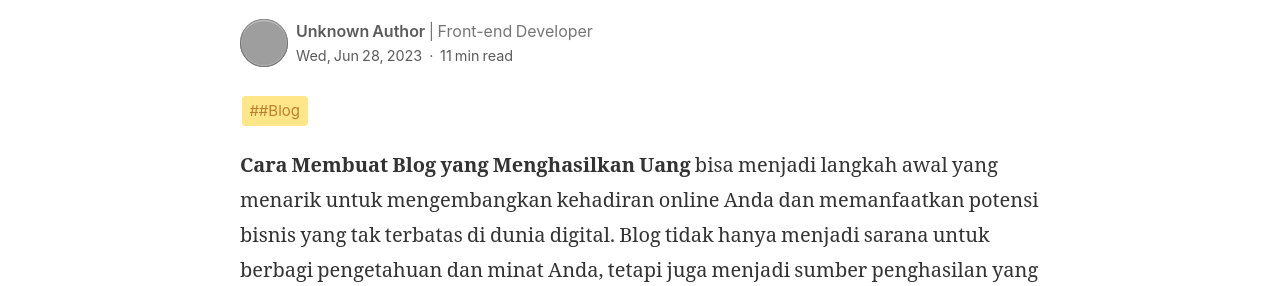
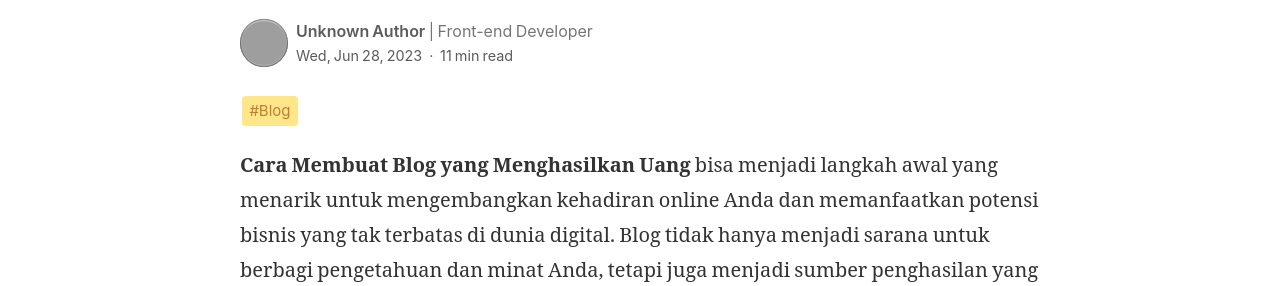
Before and after one commit to ikuakune/ikuakune.github.io, a Jekyll site: the page built from _posts/2023-06-28-cara-membuat-blog-yang-menghasilkan-uang.md, in a window 1280 px wide and 900 px high. Shown: the part 226-512 px from the top of the window. Built offline with Jekyll 4.4.1, drawn with Linux system fonts in a browser that asks for light colours; grey boxes are pictures that could not be loaded.

```diff
--- a/_posts/2023-06-28-cara-membuat-blog-yang-menghasilkan-uang.md
+++ b/_posts/2023-06-28-cara-membuat-blog-yang-menghasilkan-uang.md
@@ -3,7 +3,7 @@ layout: post
 title: Cara Membuat Blog yang Menghasilkan Uang
 date: 2023-06-28T18:14:54.035Z
 image: /images/cara-membuat-blog-yang-menghasilkan-uang.webp
-tags: "#Blog"
+tags: Blog
 ---
 **Cara Membuat Blog yang Menghasilkan Uang** bisa menjadi langkah awal yang menarik untuk mengembangkan kehadiran online Anda dan memanfaatkan potensi bisnis yang tak terbatas di dunia digital. Blog tidak hanya menjadi sarana untuk berbagi pengetahuan dan minat Anda, tetapi juga menjadi sumber penghasilan yang menarik. Dalam artikel ini, kami akan membahas **langkah-langkah penting** dalam **membuat blog yang menghasilkan uang** secara detail.
 
```
